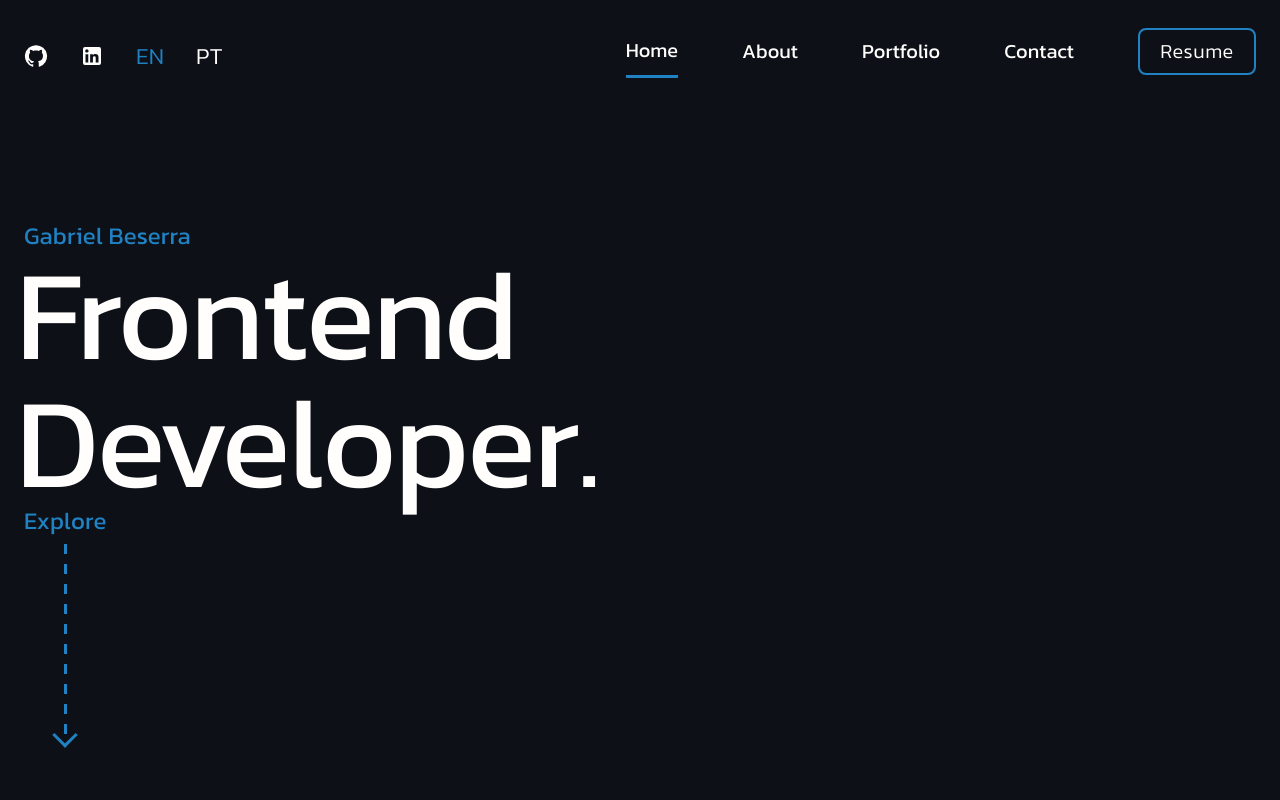
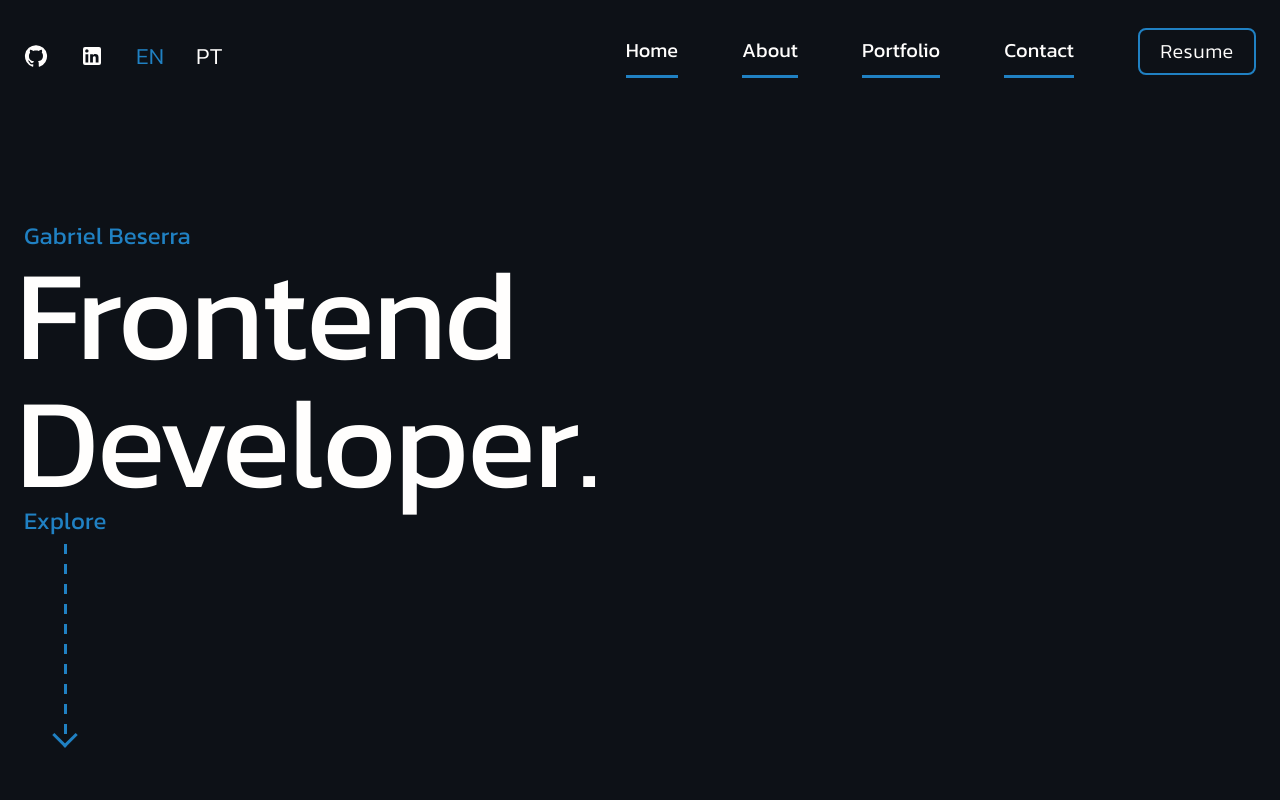
Before and after one commit to gbeserra95/my-portfolio, a Next.js app: page / in a window 1280 px wide. Shown: the top 800 px of the page. Built offline with nearby package versions, Linux system fonts and the light colour scheme.

Commit message:
feat: scroll into section

```diff
--- a/package.json
+++ b/package.json
@@ -15,7 +15,8 @@
     "@mui/material": "^5.8.4",
     "next": "12.1.6",
     "react": "18.1.0",
-    "react-dom": "18.1.0"
+    "react-dom": "18.1.0",
+    "react-intersection-observer": "^9.3.5"
   },
   "devDependencies": {
     "eslint": "8.16.0",
--- a/pages/_app.js
+++ b/pages/_app.js
@@ -1,4 +1,5 @@
 import { MenuProvider } from "../src/contexts/menu"
+import { SectionProvider } from "../src/contexts/section"
 import { ThemeProvider } from '@mui/system'
 import theme from '../src/theme'
 
@@ -6,11 +7,13 @@ import '../styles/globals.css'
 
 function MyApp({ Component, pageProps }) {
   return (
-    <MenuProvider>
-      <ThemeProvider theme={theme}>
-        <Component {...pageProps} />
-      </ThemeProvider>
-    </MenuProvider>
+    <SectionProvider>
+      <MenuProvider>
+        <ThemeProvider theme={theme}>
+          <Component {...pageProps} />
+        </ThemeProvider>
+      </MenuProvider>
+    </SectionProvider>
   )
 }
 
--- /dev/null
+++ b/src/contexts/section.js
@@ -0,0 +1,32 @@
+import { createContext } from "react"
+import { useInView } from "react-intersection-observer"
+
+export const SectionContext = createContext([])
+
+export function SectionProvider({ children }) {
+    const [homeRef, homeRefInView, homeEntry] = useInView({threshold: 0.5, trackVisibility: true, delay: 500})
+    const [aboutRef, aboutRefInView, aboutEntry] = useInView({threshold: 0.5, trackVisibility: true, delay: 500})
+    const [portfolioRef, portfolioRefInView, portfolioEntry] = useInView({threshold: 0.15, trackVisibility: true, delay: 500})
+    const [contactRef, contactRefInView, contactEntry] = useInView({threshold: 0.45, trackVisibility: true, delay: 500})
+
+    return(
+        <SectionContext.Provider
+            value={{
+                homeRef,
+                homeRefInView,
+                homeEntry,
+                aboutRef,
+                aboutRefInView,
+                aboutEntry,
+                portfolioRef,
+                portfolioRefInView,
+                portfolioEntry,
+                contactRef,
+                contactRefInView,
+                contactEntry
+            }}
+        >
+            {children}
+        </SectionContext.Provider>
+    )
+}
--- a/src/patterns/About/index.js
+++ b/src/patterns/About/index.js
@@ -1,5 +1,8 @@
 import { useRouter } from "next/router"
 import { about } from "../../translations/about"
+
+import { useContext } from "react"
+import { SectionContext } from "../../contexts/section"
 
 import Image from "next/image"
 
@@ -44,9 +47,10 @@ const ImageWrapper = styled.div`
 
 export default function About() {
     const { locale } = useRouter()
+    const { aboutRef } = useContext(SectionContext)
 
     return (
-        <Wrapper id="about">
+        <Wrapper ref={aboutRef}>
             <Container maxWidth="xl">
                 <Grid container>
                     <Grid item xs={12} sm={12} md={6} lg={6}>
--- a/src/patterns/Contact/index.js
+++ b/src/patterns/Contact/index.js
@@ -1,5 +1,8 @@
 import { useRouter } from "next/router"
 import { contact } from "../../translations/contact"
+
+import { useContext } from "react"
+import { SectionContext } from "../../contexts/section"
 
 import Form from "../../components/Form"
 
@@ -30,9 +33,10 @@ const Content = styled.div`
 
 export default function About() {
     const { locale } = useRouter()
+    const { contactRef } = useContext(SectionContext)
 
     return (
-        <Wrapper id="contact">
+        <Wrapper ref={contactRef}>
             <Container maxWidth="xl">
                 {contact
                     .filter(item => item.locale === locale)
--- a/src/patterns/Navbar/index.js
+++ b/src/patterns/Navbar/index.js
@@ -2,6 +2,7 @@ import { useRouter } from "next/router"
 import { navigation } from "../../translations/navigation"
 
 import { useContext } from "react"
+import { SectionContext } from "../../contexts/section"
 import { MenuContext } from "../../contexts/menu"
 
 import GitHubIcon from '@mui/icons-material/GitHub'
@@ -66,7 +67,7 @@ const ListItem = styled.li`
     border-bottom: ${props => props.active ? `3px solid ${props.theme.palette.primary.main}` : 'none'};
     padding-bottom: 10px;
     color: ${props => props.theme.palette.text.light};
-    transition: 0.4s;
+    transition: color 0.4s;
     cursor: pointer;
 
     &:hover {
@@ -102,6 +103,7 @@ const Overflow = styled.div`
     top: 0;
     right: ${props => props.show ? "0" : "-100%"};
     transition: 0.4s ease-in-out;
+    border-left: 1px solid ${props => props.theme.palette.primary.main};
 
     div {
         display: flex;
@@ -124,26 +126,44 @@ const Overflow = styled.div`
         font-size: 20px;
         gap: 32px;
         height: 100%;
-        color: ${props => props.theme.palette.text.light};
         padding: 0;
     }
+`
 
-    li {
-        padding-bottom: 10px;
-        border-bottom: ${props => props.active ? `3px solid ${props.theme.palette.primary.main}` : 'none'};
-        transition: 0.4s;
-        cursor: pointer;
+const SmallListItem = styled.li`
+    padding-bottom: 10px;
+    transition: 0.4s;
+    cursor: pointer;
+    color : ${props => props.active ? props.theme.palette.primary.main : props.theme.palette.text.light};
 
-        &:hover {
-            color: ${props => props.theme.palette.primary.main};
-        }
+    &:hover {
+        color: ${props => props.theme.palette.primary.main};
     }
 `
 
 export default function Navbar() {
     const { locale } = useRouter()
     const { isOpen, setIsOpen } = useContext(MenuContext)
+    const {
+        homeRefInView,
+        homeEntry,
+        aboutRefInView,
+        aboutEntry,
+        portfolioRefInView,
+        portfolioEntry,
+        contactRefInView,
+        contactEntry
+    } = useContext(SectionContext)
+
     const lowerThanMd = useMediaQuery(theme => theme.breakpoints.down('md'))
+
+    function handleScrollIntoSection(entry) {
+        entry.target.scrollIntoView()
+
+        if(lowerThanMd) {
+            setIsOpen(false)
+        }
+    }
 
     return(
         <Wrapper>
@@ -183,11 +203,35 @@ export default function Navbar() {
                             .filter(item => item.locale === locale)
                             .map(content =>
                                 <ListContainer key={"navbar-1-" + locale}>
-                                    <ListItem active>{content.home}</ListItem>
-                                    <ListItem>{content.about}</ListItem>
-                                    <ListItem>{content.portfolio}</ListItem>
-                                    <ListItem>{content.contact}</ListItem>
-                                    <ListItem><StyledButton style={{width: '118px'}}>{content.resume}</StyledButton></ListItem>
+                                    <ListItem
+                                        active={homeRefInView ? 1 : 0}
+                                        onClick={() => handleScrollIntoSection(homeEntry)}
+                                    >
+                                        {content.home}
+                                    </ListItem>
+                                    <ListItem
+                                        active={aboutRefInView ? 1 : 0}
+                                        onClick={() => handleScrollIntoSection(aboutEntry)}
+                                    >
+                                        {content.about}
+                                    </ListItem>
+                                    <ListItem
+                                        active={portfolioRefInView ? 1 : 0}
+                                        onClick={() => handleScrollIntoSection(portfolioEntry)}
+                                    >
+                                        {content.portfolio}
+                                    </ListItem>
+                                    <ListItem
+                                        active={contactRefInView ? 1 : 0}
+                                        onClick={() => handleScrollIntoSection(contactEntry)}
+                                    >
+                                        {content.contact}
+                                    </ListItem>
+                                    <ListItem>
+                                        <StyledButton style={{width: '118px'}}>
+                                            {content.resume}
+                                        </StyledButton>
+                                    </ListItem>
                                 </ListContainer>
                             )
                     }
@@ -203,21 +247,37 @@ export default function Navbar() {
                     .filter(item => item.locale === locale)
                     .map(content =>
                         <ul key={"navbar-2-" + locale}>
-                            <li>{content.home}</li>
-                            <li>{content.about}</li>
-                            <li>{content.portfolio}</li>
-                            <li>{content.contact}</li>
-                            <li><StyledButton color="secondary" style={{width: '118px'}}>{content.resume}</StyledButton></li>
+                            <SmallListItem
+                                active={homeRefInView ? 1 : 0}
+                                onClick={() => handleScrollIntoSection(homeEntry)}
+                            >
+                                {content.home}
+                            </SmallListItem>
+                            <SmallListItem
+                                active={aboutRefInView ? 1 : 0}
+                                onClick={() => handleScrollIntoSection(aboutEntry)}
+                            >
+                                {content.about}
+                            </SmallListItem>
+                            <SmallListItem
+                                active={portfolioRefInView ? 1 : 0}
+                                onClick={() => handleScrollIntoSection(portfolioEntry)}
+                            >
+                                {content.portfolio}
+                            </SmallListItem>
+                            <SmallListItem
+                                active={contactRefInView ? 1 : 0}
+                                onClick={() => handleScrollIntoSection(contactEntry)}
+                            >
+                                {content.contact}
+                            </SmallListItem>
+                            <SmallListItem onClick={() => setIsOpen(false)}>
+                                <StyledButton color="secondary" style={{width: '118px'}}>
+                                    {content.resume}
+                                </StyledButton>
+                            </SmallListItem>
                         </ul>
                 )}
-                <ul>
-                    <li>Home</li>
-                    <li>About</li>
-                    <li>Portfolio</li>
-                    <li>Contact</li>
-                    <li><StyledButton color="secondary">Resume</StyledButton></li>
-                </ul>
-
             </Overflow>
         </Wrapper>
     )
--- a/src/patterns/Portfolio/index.js
+++ b/src/patterns/Portfolio/index.js
@@ -1,5 +1,9 @@
 import { useRouter } from "next/router"
 import { portfolio } from "../../translations/portfolio"
+
+import { useContext } from "react"
+import { SectionContext } from "../../contexts/section"
+
 import { projects } from "../../data"
 
 import ProjectCard from "../../components/ProjectCard"
@@ -19,9 +23,10 @@ const Wrapper = styled.section`
 
 export default function Portfolio() {
     const { locale } = useRouter()
+    const { portfolioRef } = useContext(SectionContext)
 
     return (
-        <Wrapper id="portfolio">
+        <Wrapper ref={portfolioRef}>
             <Container maxWidth="xl">
                 {portfolio
                     .filter(item => item.locale === locale)
--- a/styles/globals.css
+++ b/styles/globals.css
@@ -6,6 +6,7 @@ body {
   margin: 0;
   font-family: 'Kanit', sans-serif, -apple-system, BlinkMacSystemFont, Segoe UI, Roboto, Oxygen,
     Ubuntu, Cantarell, Fira Sans, Droid Sans, Helvetica Neue;
+  scroll-behavior: smooth;
 }
 
 a {
@@ -16,3 +17,18 @@ a {
 * {
   box-sizing: border-box;
 }
+
+/* width */
+::-webkit-scrollbar {
+  width: 0.5rem;
+}
+
+/* Track */
+::-webkit-scrollbar-track {
+  background: #555555;
+}
+
+/* Handle */
+::-webkit-scrollbar-thumb {
+  background: rgb(32, 129, 195);
+}
```
Also changed, not shown: src/patterns/Cover/index.js (+6 -2 lines), 1 other file (tests, documents, lock files or other folders).
